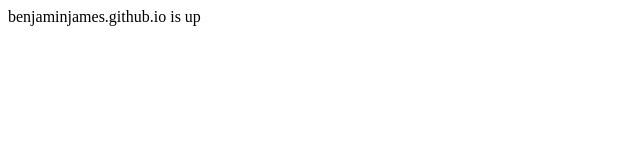
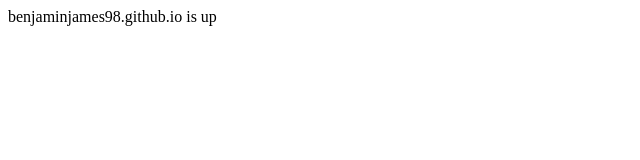
Before and after one commit to benjaminjames98/benjaminjames.github.io, a plain HTML site: page index.html in a window 1280 px wide. Shown: the full height of the page, 0-640 px from the left. Drawn offline with Linux system fonts and the light colour scheme.

Commit message:
Update index.html

```diff
--- a/index.html
+++ b/index.html
@@ -1,5 +1,5 @@
 <html>
 <body>
-<p>benjaminjames.github.io is up</p>
+<p>benjaminjames98.github.io is up</p>
 </body>
 </html>
```
